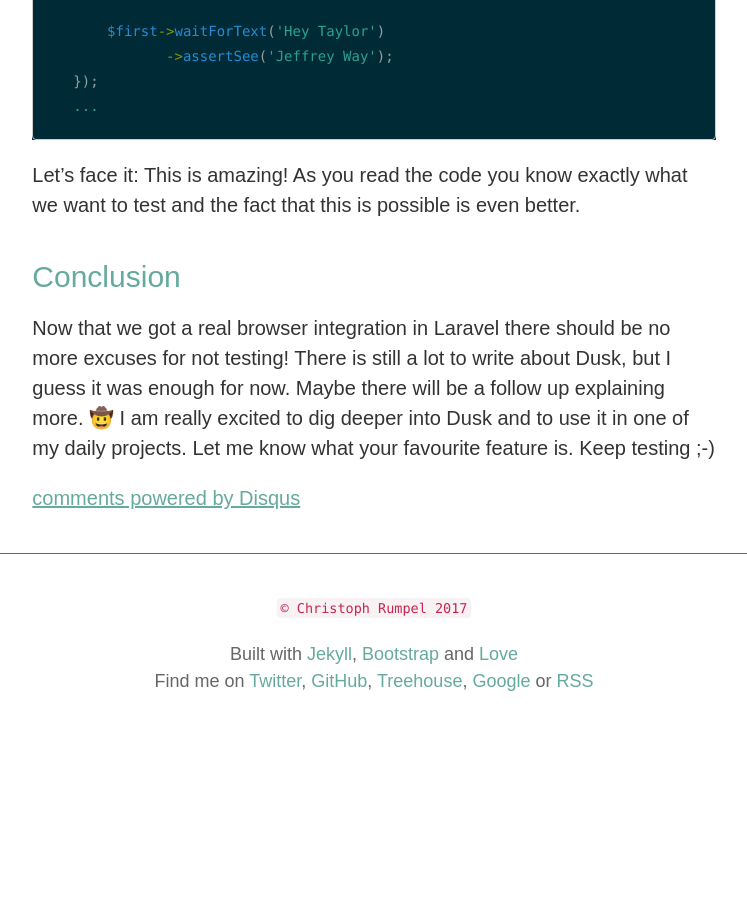
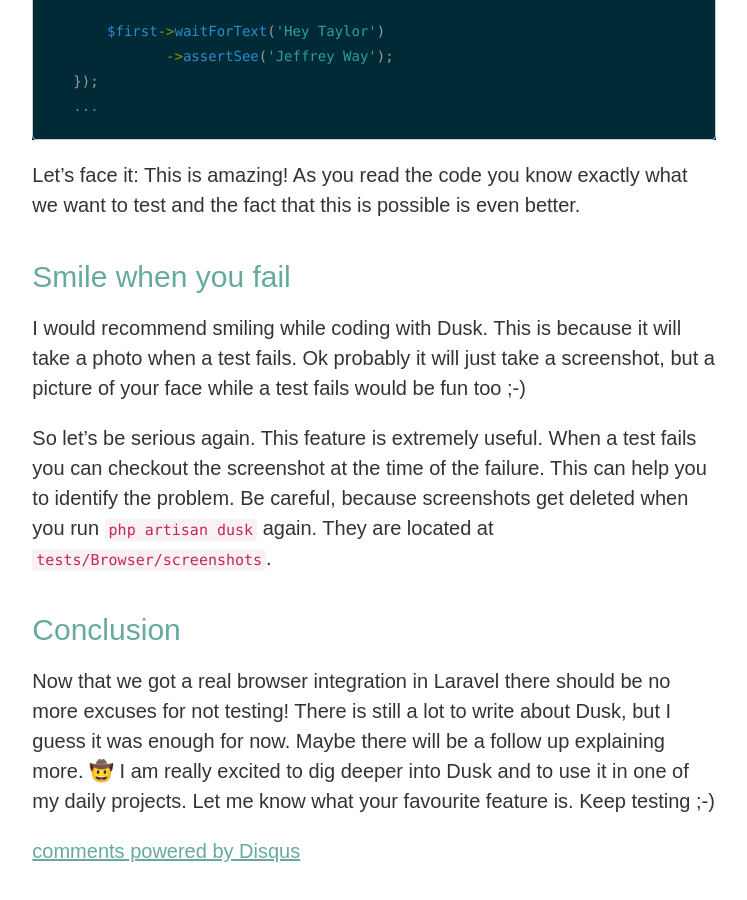
Before and after one commit to christophrumpel/christophrumpel.github.io, a Jekyll site: the page built from _posts/2017-01-17-Browser-Tests-with-Laravel-Dusk.md, in a window 1280 px wide and 900 px high, scrolled down 5088 px. Shown: the whole window, without its empty margins (266-1013 px from the left). Built offline with Jekyll 4.4.1, drawn with Linux system fonts in a browser that asks for light colours; some web fonts are replaced; comment, search, counter and statistics services are not loaded; before the commit the page ends 5843 px from its top, so only the background shows below that.

Commit message:
updatearticle

```diff
--- a/_posts/2017-01-17-Browser-Tests-with-Laravel-Dusk.md
+++ b/_posts/2017-01-17-Browser-Tests-with-Laravel-Dusk.md
@@ -155,6 +155,12 @@ $this->browse(function ($first, $second) {
 
 Let's face it: This is amazing! As you read the code you know exactly what we want to test and the fact that this is possible is even better.
 
+## Smile when you fail
+
+I would recommend smiling while coding with Dusk. This is because it will take a photo when a test fails. Ok probably it will just take a screenshot, but a picture of your face while a test fails would be fun too ;-)
+
+So let's be serious again. This feature is extremely useful. When a test fails you can checkout the screenshot at the time of the failure. This can help you to identify the problem. Be careful, because screenshots get deleted when you run `php artisan dusk` again. They are located at `tests/Browser/screenshots`.
+
 ## Conclusion
 
 Now that we got a real browser integration in Laravel there should be no more excuses for not testing! There is still a lot to write about Dusk, but I guess it was enough for now. Maybe there will be a follow up explaining more. 🤠 I am really excited to dig deeper into Dusk and to use it in one of my daily projects. Let me know what your favourite feature is. Keep testing ;-)
```
